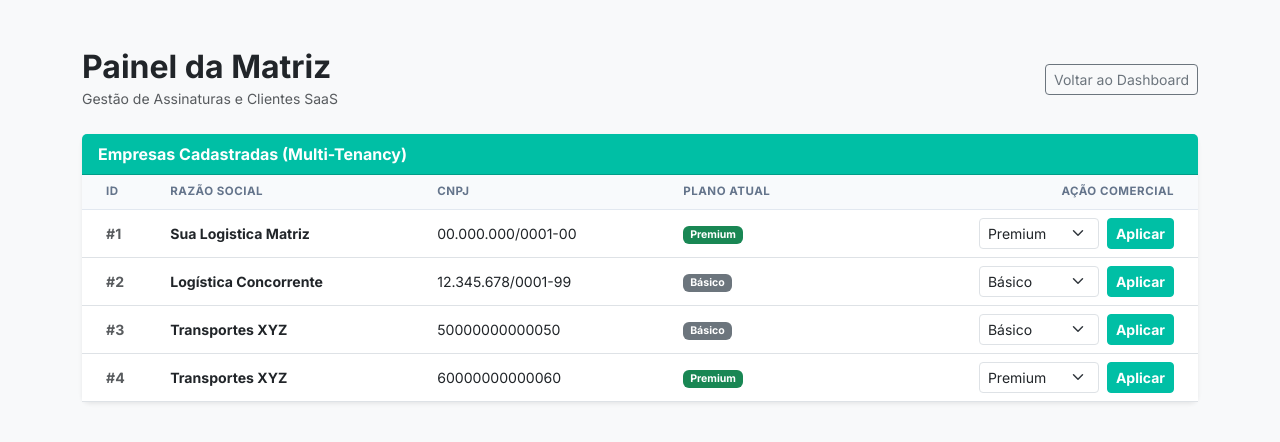
After one commit to phdev2024/sistema_logistica, a Flask app: page /painel_matriz in a window 1280 px wide. The commit adds this page. Shown: the top 442 px of the page. Run offline with Flask 3, Linux system fonts and the light colour scheme; a user stored in the database is signed in; data comes from the database, SQL or seed files in the repository; both versions use the stored data as it was after the commit.

Commit message:
feat: cria dashboard em tempo real via api e painel de controle saas

```diff
--- a/app.py
+++ b/app.py
@@ -1,4 +1,4 @@
-from flask import Flask, render_template, request, redirect, url_for, flash
+from flask import Flask, render_template, request, redirect, url_for, flash, jsonify
 from flask_sqlalchemy import SQLAlchemy
 import os
 from flask_login import LoginManager, login_required, current_user
@@ -649,6 +649,39 @@ def excluir_movimentacao(mov_id):
     flash("Apontamento excluído com sucesso!", "success")
     return redirect(url_for('movimentacao_operacional', cd_id=cd_id_retorno))
 
+# --- FASE 4.5: PAINEL DO SUPER ADMINISTRADOR (CONTROLE DE ASSINATURAS) ---
+
+@app.route('/painel_matriz')
+@login_required
+def painel_matriz():
+    # 1. A Trava de Segurança Mestra
+    if current_user.email != 'admin@checkuplog.com':
+        flash("ACESSO NEGADO: Área restrita à diretoria da Logcare Matriz.", "danger")
+        return redirect(url_for('painel_gerencial'))
+
+    # 2. A Ordem: "Busque todas as empresas, sem exceção"
+    todas_empresas = Empresa.query.all()
+
+    return render_template('admin.html', empresas=todas_empresas)
+
+@app.route('/mudar_plano/<int:empresa_id>', methods=['POST'])
+@login_required
+def mudar_plano(empresa_id):
+    # 1. Checagem dupla de segurança (ninguém injeta dados por fora)
+    if current_user.email != 'admin@checkuplog.com':
+        return redirect(url_for('painel_gerencial'))
+
+    # 2. Pega a empresa exata que você clicou e o plano novo que escolheu
+    empresa = Empresa.query.get_or_404(empresa_id)
+    novo_plano = request.form.get('novo_plano')
+
+    # 3. Troca o "crachá" dela e bate o martelo
+    empresa.plano_assinatura = novo_plano
+    db.session.commit()
+
+    flash(f"Sucesso! O plano da empresa {empresa.razao_social} foi atualizado para {novo_plano}.", "success")
+    return redirect(url_for('painel_matriz'))
+
 @app.route('/registrar', methods=['GET', 'POST'])
 @login_required # <-- 1. Proíbe qualquer pessoa anônima de acessar
 def registrar_conta():
@@ -721,6 +754,44 @@ def migrar_saas():
     except Exception as e:
         return f"Ocorreu um erro ou o banco já foi migrado: {e}"
 
+# --- FASE 4: API PARA O DASHBOARD DINÂMICO ---
+@app.route('/api/resumo_financeiro')
+@login_required
+def api_resumo_financeiro():
+    # 1. Busca os CDs da empresa logada
+    todos_cds = CentroDistribuicao.query.filter_by(empresa_id=current_user.empresa_id).all()
+    meus_cd_ids = [cd.id for cd in todos_cds]
+
+    # 2. Busca os dados para cálculo
+    todas_operacoes = OperacaoCliente.query.filter(OperacaoCliente.cd_id.in_(meus_cd_ids)).all()
+
+    faturamento_global = 0
+    total_variavel_global = 0
+
+    for op in todas_operacoes:
+        faturamento_global += op.faturamento
+        total_variavel_global += op.custo_variavel
+
+    custo_rede_total = 0
+    for cd in todos_cds:
+        custos_fixos_cd = CustoCD.query.filter_by(cd_id=cd.id, tipo_custo='Fixo').all()
+        for conta in custos_fixos_cd:
+            custo_rede_total += conta.valor
+
+    # 3. Matemática Financeira
+    lucro_global = faturamento_global - custo_rede_total - total_variavel_global
+    margem_global = (lucro_global / faturamento_global * 100) if faturamento_global > 0 else 0
+    margem_contribuicao = (faturamento_global - total_variavel_global) / faturamento_global if faturamento_global > 0 else 0
+    ponto_equilibrio = custo_rede_total / margem_contribuicao if margem_contribuicao > 0 else 0
+
+    # 4. A ENTREGA (O Garçom devolve a bandeja com os dados crus)
+    return jsonify({
+        "faturamento_total": faturamento_global,
+        "custo_operacional": custo_rede_total + total_variavel_global,
+        "margem_media": margem_global,
+        "ponto_equilibrio": ponto_equilibrio
+    })
+
 
 if __name__ == '__main__':
     # 4. Ordem para criar o arquivo do banco antes de ligar o servidor
--- /dev/null
+++ b/templates/admin.html
@@ -0,0 +1,78 @@
+<!DOCTYPE html>
+<html lang="pt-br">
+<head>
+    <meta charset="UTF-8">
+    <title>Painel da Matriz - CheckUpLog</title>
+    <link href="https://cdn.jsdelivr.net/npm/bootstrap@5.3.0/dist/css/bootstrap.min.css" rel="stylesheet">
+    <link rel="stylesheet" href="{{ url_for('static', filename='css/style.css') }}">
+</head>
+<body class="bg-light">
+
+    <div class="container mt-5">
+
+        <div class="d-flex justify-content-between align-items-center mb-4">
+            <div>
+                <h2 class="fw-bold text-dark mb-0">Painel da Matriz</h2>
+                <small class="text-muted">Gestão de Assinaturas e Clientes SaaS</small>
+            </div>
+            <a href="{{ url_for('painel_gerencial') }}" class="btn btn-outline-secondary btn-sm">Voltar ao Dashboard</a>
+        </div>
+
+        <!-- CAIXA DE MENSAGENS -->
+        {% with messages = get_flashed_messages(with_categories=true) %}
+            {% if messages %}
+                {% for category, message in messages %}
+                    <div class="alert alert-{{ category }} shadow-sm py-2">{{ message }}</div>
+                {% endfor %}
+            {% endif %}
+        {% endwith %}
+
+        <div class="card shadow-sm border-0">
+            <div class="card-header bg-empresa text-white fw-bold">
+                Empresas Cadastradas (Multi-Tenancy)
+            </div>
+            <div class="card-body p-0">
+                <table class="table table-hover align-middle mb-0">
+                    <thead class="table-light">
+                        <tr>
+                            <th class="ps-4">ID</th>
+                            <th>Razão Social</th>
+                            <th>CNPJ</th>
+                            <th>Plano Atual</th>
+                            <th class="pe-4 text-end">Ação Comercial</th>
+                        </tr>
+                    </thead>
+                    <tbody>
+                        {% for empresa in empresas %}
+                        <tr>
+                            <td class="ps-4 text-muted fw-bold">#{{ empresa.id }}</td>
+                            <td class="fw-bold text-dark">{{ empresa.razao_social }}</td>
+                            <td>{{ empresa.cnpj if empresa.cnpj else 'Não informado' }}</td>
+                            <td>
+                                <!-- Etiqueta colorida dependendo do plano -->
+                                <span class="badge {% if empresa.plano_assinatura == 'Premium' %}bg-success{% elif empresa.plano_assinatura == 'Standard' %}bg-primary{% else %}bg-secondary{% endif %}">
+                                    {{ empresa.plano_assinatura }}
+                                </span>
+                            </td>
+                            <td class="pe-4 text-end">
+                                <!-- O Formulário que altera o plano -->
+                                <form action="{{ url_for('mudar_plano', empresa_id=empresa.id) }}" method="POST" class="d-flex justify-content-end gap-2">
+                                    <select name="novo_plano" class="form-select form-select-sm" style="width: 120px;">
+                                        <option value="Básico" {% if empresa.plano_assinatura == 'Básico' %}selected{% endif %}>Básico</option>
+                                        <option value="Standard" {% if empresa.plano_assinatura == 'Standard' %}selected{% endif %}>Standard</option>
+                                        <option value="Premium" {% if empresa.plano_assinatura == 'Premium' %}selected{% endif %}>Premium</option>
+                                    </select>
+                                    <button type="submit" class="btn btn-empresa btn-sm fw-bold">Aplicar</button>
+                                </form>
+                            </td>
+                        </tr>
+                        {% endfor %}
+                    </tbody>
+                </table>
+            </div>
+        </div>
+
+    </div>
+
+</body>
+</html>
```
Also changed, not shown: templates/dashboard.html (+47 -4 lines), instance/banco_logistica.db, 1 other file.
